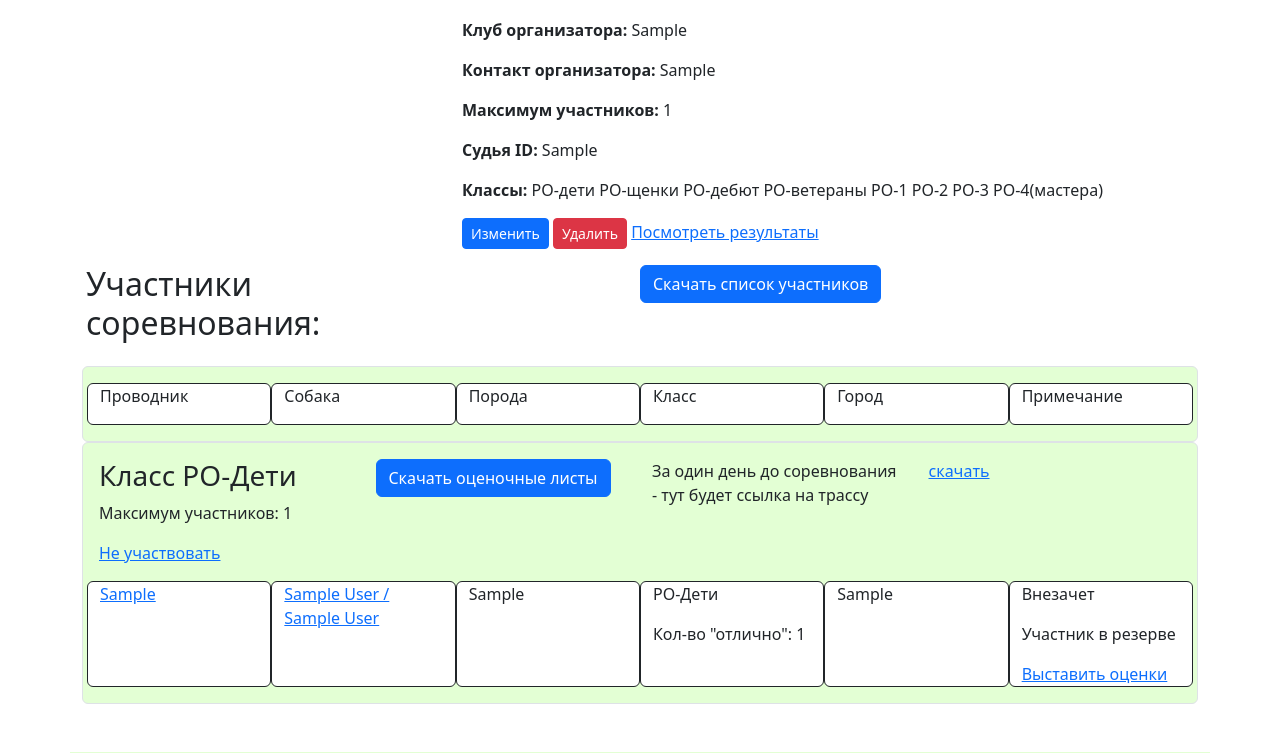
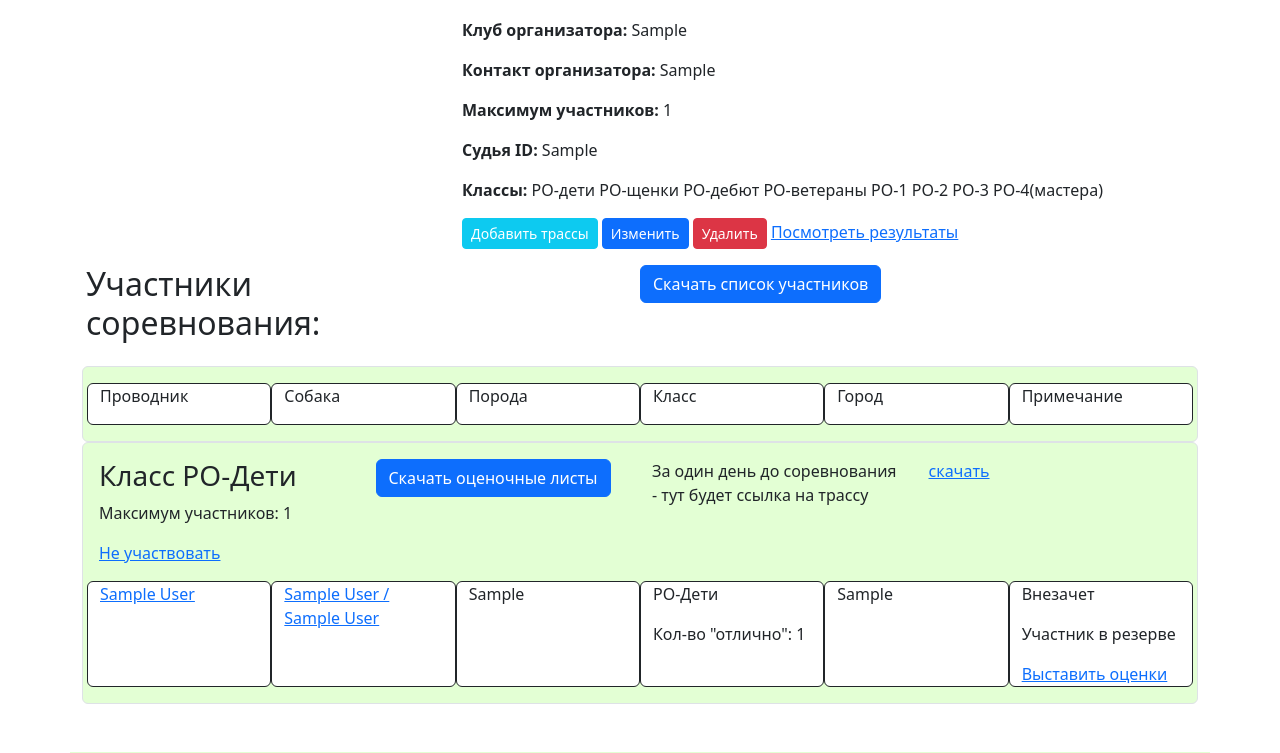
Before and after one commit to Khaidoukova/site1, a Django app: page /detail/1 in a window 1280 px wide. Shown: the part 404-1157 px from the top of the page. Run offline with Django 5.2, Linux system fonts and the light colour scheme; a user stored in the database is signed in; tables that the repository leaves empty hold one stand-in row (values such as "Sample post"); grey boxes marked "Sample" are stand-in pictures; some libraries are stand-ins or nearby versions.

Commit message:
Добавлены фамилии

```diff
--- a/main/templates/main/competition_detail.html
+++ b/main/templates/main/competition_detail.html
@@ -78,9 +78,10 @@
 
                 </p>
             {% if is_owner or user.is_staff %}
-                <!-- кнопка добавление трассы
+                <!-- кнопка добавление трассы-->
+                {% if user.is_staff %}
                 <a class="btn btn-info btn-sm text-white" href="{% url 'drag_and_drop_app:image_list' %}">Добавить трассы</a>
-                -->
+                {% endif %}
                 <a href="{% url 'update_com' object_competition.pk %}" class="btn btn-primary btn-sm">Изменить</a>
                 <a href="{% url 'delete_com' object_competition.pk %}" class="btn btn-danger btn-sm">Удалить</a>
             {% endif %}
@@ -174,7 +175,9 @@
                     <div class="row">
                         <div class="col-2 rounded border border-dark" style="background-color: #FFFFFF;">
                             <p><a href="{% url 'users:user_detail' pk=competitor.user.pk %}">
-                            {{ competitor.user.first_name }}</a></p>
+
+                            {{ competitor.user.first_name }} {% if competitor.user.last_name %}
+                                {{ competitor.user.last_name }} {% endif %}</a></p>
                         </div>
                         <div class="col-2 rounded border border-dark" style="background-color: #FFFFFF;">
                             {% if competitor.selected_dog.dog_name %}
@@ -238,7 +241,8 @@
                     <div class="row">
                         <div class="col-2 rounded border border-dark" style="background-color: #FFFFFF;">
                             <p><a href="{% url 'users:user_detail' pk=competitor.user.pk %}">
-                            {{ competitor.user.first_name }}</a></p>
+                            {{ competitor.user.first_name }} {% if competitor.user.last_name %}
+                                {{ competitor.user.last_name }} {% endif %}</a></p>
                         </div>
                         <div class="col-2 rounded border border-dark" style="background-color: #FFFFFF;">
                             {% if competitor.selected_dog.dog_name %}
@@ -301,7 +305,8 @@
                     <div class="row">
                         <div class="col-2 rounded border border-dark" style="background-color: #FFFFFF;">
                             <p><a href="{% url 'users:user_detail' pk=competitor.user.pk %}">
-                            {{ competitor.user.first_name }}</a></p>
+                            {{ competitor.user.first_name }} {% if competitor.user.last_name %}
+                                {{ competitor.user.last_name }} {% endif %}</a></p>
                         </div>
                         <div class="col-2 rounded border border-dark" style="background-color: #FFFFFF;">
                             {% if competitor.selected_dog.dog_name %}
@@ -364,7 +369,8 @@
                     <div class="row">
                         <div class="col-2 rounded border border-dark" style="background-color: #FFFFFF;">
                             <p><a href="{% url 'users:user_detail' pk=competitor.user.pk %}">
-                            {{ competitor.user.first_name }}</a></p>
+                            {{ competitor.user.first_name }} {% if competitor.user.last_name %}
+                                {{ competitor.user.last_name }} {% endif %}</a></p>
                         </div>
                         <div class="col-2 rounded border border-dark" style="background-color: #FFFFFF;">
                             {% if competitor.selected_dog.dog_name %}
@@ -427,7 +433,8 @@
                     <div class="row">
                         <div class="col-2 rounded border border-dark" style="background-color: #FFFFFF;">
                             <p><a href="{% url 'users:user_detail' pk=competitor.user.pk %}">
-                            {{ competitor.user.first_name }}</a></p>
+                            {{ competitor.user.first_name }} {% if competitor.user.last_name %}
+                                {{ competitor.user.last_name }} {% endif %}</a></p>
                         </div>
                         <div class="col-2 rounded border border-dark" style="background-color: #FFFFFF;">
                             {% if competitor.selected_dog.dog_name %}
@@ -490,7 +497,8 @@
                     <div class="row">
                         <div class="col-2 rounded border border-dark" style="background-color: #FFFFFF;">
                             <p><a href="{% url 'users:user_detail' pk=competitor.user.pk %}">
-                            {{ competitor.user.first_name }}</a></p>
+                            {{ competitor.user.first_name }} {% if competitor.user.last_name %}
+                                {{ competitor.user.last_name }} {% endif %}</a></p>
                         </div>
                         <div class="col-2 rounded border border-dark" style="background-color: #FFFFFF;">
                             {% if competitor.selected_dog.dog_name %}
@@ -553,7 +561,8 @@
                     <div class="row">
                         <div class="col-2 rounded border border-dark" style="background-color: #FFFFFF;">
                             <p><a href="{% url 'users:user_detail' pk=competitor.user.pk %}">
-                            {{ competitor.user.first_name }}</a></p>
+                            {{ competitor.user.first_name }} {% if competitor.user.last_name %}
+                                {{ competitor.user.last_name }} {% endif %}</a></p>
                         </div>
                         <div class="col-2 rounded border border-dark" style="background-color: #FFFFFF;">
                             {% if competitor.selected_dog.dog_name %}
@@ -616,7 +625,8 @@
                     <div class="row">
                         <div class="col-2 rounded border border-dark" style="background-color: #FFFFFF;">
                             <p><a href="{% url 'users:user_detail' pk=competitor.user.pk %}">
-                            {{ competitor.user.first_name }}</a></p>
+                            {{ competitor.user.first_name }} {% if competitor.user.last_name %}
+                                {{ competitor.user.last_name }} {% endif %}</a></p>
                         </div>
                         <div class="col-2 rounded border border-dark" style="background-color: #FFFFFF;">
                             {% if competitor.selected_dog.dog_name %}
```
Also changed, not shown: 1 other file.
